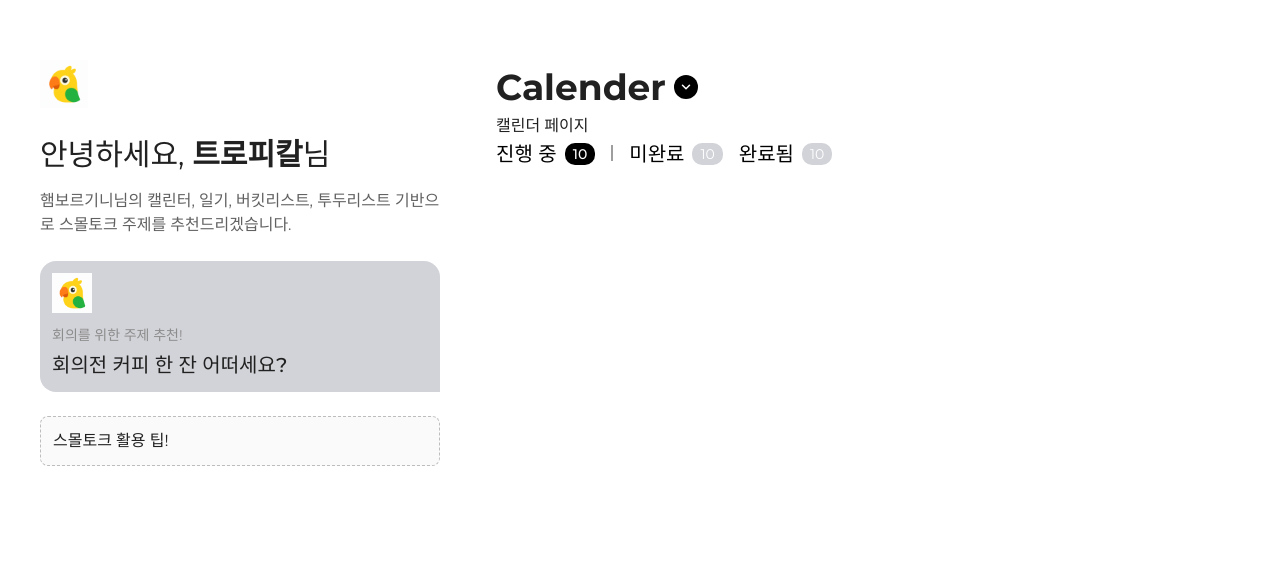
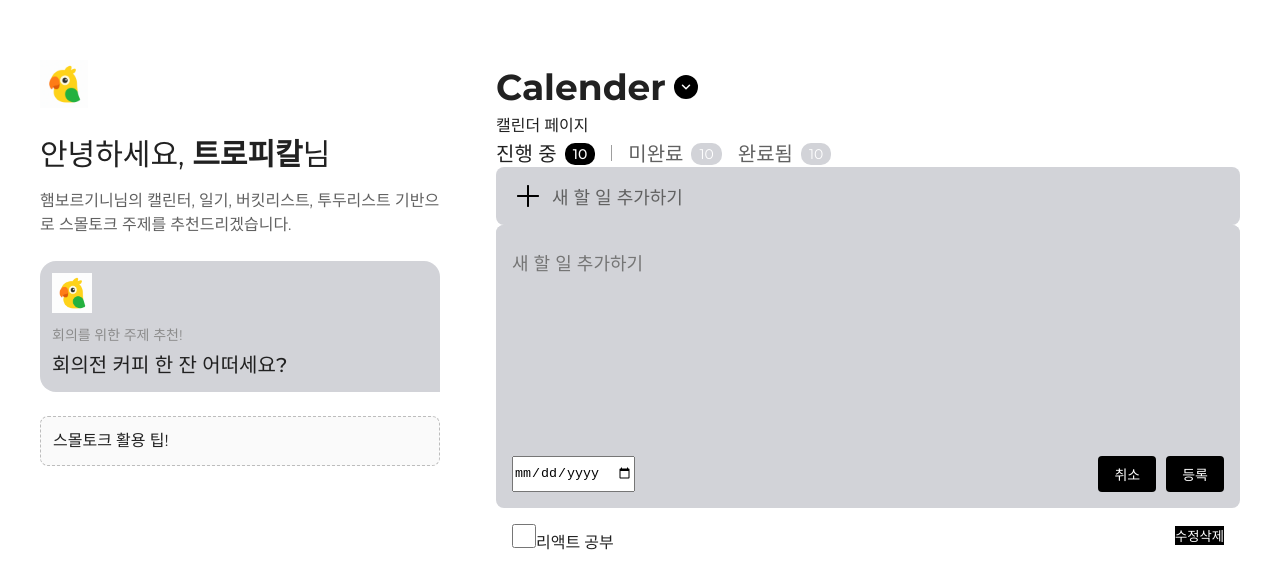
Before and after one commit to Aicemelt/Tropical-frontend, a React (Vite) app: page / in a window 1280 px wide. Shown: the top 588 px of the page. Built offline with nearby package versions, Linux system fonts and the light colour scheme; a web font is replaced by a local one.

Commit message:
todo input form 컴포넌트 생성

```diff
--- a/package.json
+++ b/package.json
@@ -13,7 +13,7 @@
     "axios": "^1.11.0",
     "react": "^19.1.1",
     "react-dom": "^19.1.1",
-    "react-router-dom": "^7.8.2",
+    "react-router-dom": "^7.9.0",
     "sass": "^1.92.1",
     "scss": "^0.2.4",
     "zustand": "^5.0.8"
--- a/src/App.jsx
+++ b/src/App.jsx
@@ -1,13 +1,16 @@
 import './styles/global.scss';
 import RightLayout from "./layouts/RightLayout.jsx";
 import LeftLayout from "./layouts/LeftLayout.jsx";
+import {BrowserRouter} from "react-router-dom";
 
 function App() {
 
   return (
     <>
-        <LeftLayout/>
-        <RightLayout/>
+        <BrowserRouter >
+            <LeftLayout/>
+            <RightLayout/>
+        </BrowserRouter>
     </>
   )
 }
--- a/src/components/common/RightHeader.jsx
+++ b/src/components/common/RightHeader.jsx
@@ -1,5 +1,6 @@
 import React, {useState} from 'react';
-import {dropdownBtn, on} from '../../styles/components/Header.module.scss';
+import  styles from '../../styles/components/Header.module.scss';
+import {Link} from "react-router-dom";
 
 const RightHeader = () => {
 
@@ -16,12 +17,18 @@ const RightHeader = () => {
             {/*  헤더 텍스트는 동적으로 변경  */}
                 Calender
             </h3>
-            <button className={dropdownBtn} type={"button"} onClick={handleMenu}></button>
+            <button className={`${styles.dropdownBtn}`} type={"button"} onClick={handleMenu}></button>
             <nav style={isBlock ? {display: "block"} : {display: "none"}}>
                 <ul>
-                    <li className={on}>Calender</li>
-                    <li>Todo</li>
-                    <li>Bucket List</li>
+                    <li className={`${styles.on}`}>
+                        <Link to={''} className={`${styles.navLink}`}>Calender</Link>
+                    </li>
+                    <li>
+                        <Link to={''} className={`${styles.navLink}`}>Todo</Link>
+                    </li>
+                    <li>
+                        <Link to={''} className={`${styles.navLink}`}>Bucket List</Link>
+                    </li>
                 </ul>
             </nav>
         </header>
--- /dev/null
+++ b/src/components/todo/TodoInput.jsx
@@ -0,0 +1,37 @@
+import React, {useRef} from 'react';
+import styles from '../../styles/components/Input.module.scss';
+import {Form} from "react-router-dom";
+
+const TodoInput = () => {
+
+    const scrollHeightRef = useRef();
+    const handleInput = () => {
+        if(scrollHeightRef.current) {
+            scrollHeightRef.current.style.height = 'auto';
+            scrollHeightRef.current.style.height = scrollHeightRef.current.scrollHeight + 'px';
+        }
+    }
+
+    return (
+        <>
+            <button className={`${styles.addBtn}`}>새 할 일 추가하기</button>
+            <form className={`${styles.inputForm}`}>
+                <textarea
+                    ref={scrollHeightRef}
+                    placeholder={"새 할 일 추가하기"}
+                    onInput={handleInput}
+                >
+                </textarea>
+                <div className={styles.btnContainer}>
+                    <input type="date" className={styles.dateInput}/>
+                    <div className={styles.btnArea}>
+                        <button className={`${styles.btn} ${styles.btnCancel}`}>취소</button>
+                        <button className={`${styles.btn} ${styles.btnSubmit}`}>등록</button>
+                    </div>
+                </div>
+            </form>
+        </>
+    );
+};
+
+export default TodoInput;
--- /dev/null
+++ b/src/components/todo/TodoItem.jsx
@@ -0,0 +1,19 @@
+import React from 'react';
+import styles from '../../styles/components/Item.module.scss';
+
+const TodoItem = () => {
+    return (
+        <div className={`${styles.item}`}>
+            <div>
+                <input type={"checkbox"} id={`todo-${1}`}/>
+                <label htmlFor={`todo-${1}`}>리액트 공부</label>
+            </div>
+            <div>
+                <button>수정</button>
+                <button>삭제</button>
+            </div>
+        </div>
+    );
+};
+
+export default TodoItem;
--- /dev/null
+++ b/src/components/todo/TodoList.jsx
@@ -0,0 +1,12 @@
+import React from 'react';
+import TodoItem from "./TodoItem.jsx";
+
+const TodoList = () => {
+    return (
+        <div>
+            <TodoItem />
+        </div>
+    );
+};
+
+export default TodoList;
--- a/src/pages/TodoPage.jsx
+++ b/src/pages/TodoPage.jsx
@@ -1,10 +1,14 @@
 import React from 'react';
 import TodoFilter from "../components/todo/TodoFilter.jsx";
+import TodoInput from "../components/todo/TodoInput.jsx";
+import TodoList from "../components/todo/TodoList.jsx";
 
 const TodoPage = () => {
     return (
         <>
             <TodoFilter />
+            <TodoInput />
+            <TodoList />
         </>
     );
 };
--- a/src/styles/components/Filter.module.scss
+++ b/src/styles/components/Filter.module.scss
@@ -12,6 +12,7 @@
   display: flex;
   flex-direction: row;
   align-items: center;
+  color: var(--text-secondary);
 
   span {
     font-family: var(--font-english);
@@ -26,7 +27,7 @@
   &:nth-child(1)::after {
     content: '';
     display: block;
-    width: 2px;
+    width: 1px;
     height: 16px;
     background-color: #9E9E9E;
     margin-left: 16px;
@@ -34,6 +35,7 @@
 
   &.on {
     font-weight: var(--font-medium);
+    color: var(--text-primary);
 
     span {
       background-color: #000;
--- a/src/styles/components/Header.module.scss
+++ b/src/styles/components/Header.module.scss
@@ -60,6 +60,12 @@ header {
     font-weight: var(--text-lg);
     border-radius: var(--text-base);
     box-shadow: 0 4px 25px rgba(0, 0, 0, 0.1);
+    z-index: 1;
+
+    .navLink {
+      text-decoration: none;
+      color: var(--text-primary);
+    }
   }
   .on {
     font-weight: var(--font-bold);
--- /dev/null
+++ b/src/styles/components/Input.module.scss
@@ -0,0 +1,76 @@
+.addBtn {
+  width: 100%;
+  padding: 16px 16px 16px 56px;
+  border: none;
+  border-radius: 8px;
+  font-size: var(--text-lg);
+  color: var(--text-secondary);
+  text-align: left;
+  position: relative;
+  background-color: var(--bg-teritary);
+
+  &::after {
+    content: '';
+    display: block;
+    width: 32px;
+    height: 32px;
+    background-image: url("../../asset/plus-32.png");
+    position: absolute;
+    top: 50%;
+    transform: translateY(-50%);
+    left: 16px;
+  }
+}
+
+.inputForm {
+  width: 100%;
+  background-color: var(--bg-teritary);
+  border-radius: 8px;
+
+  textarea {
+    width: 100%;
+    border: none;
+    background-color: var(--bg-teritary);
+    padding: 24px 16px 16px 16px;
+    border-radius: 8px 8px 0 0;
+    min-height: 208px;
+    font-size: var(--text-lg);
+    color: var(--text-secondary);
+    font-family: var(--font-korean);
+    resize: none;
+  }
+
+  .btnContainer {
+    display: flex;
+    padding: 16px;
+    flex-direction: row;
+    justify-content: space-between;
+
+    .btnArea {
+      display: flex;
+      flex-direction: row;
+      gap: 10px;
+
+      input[type="date"] {
+        position: relative;
+        padding: 4px 8px;
+        border-radius: 50%;
+      }
+
+      .btn{
+        padding: 8px 16px;
+        border-radius: 4px;
+        font-size: var(--text-sm);
+      }
+      .cancelBtn {
+
+      }
+      .submitBtn {
+
+      }
+
+    }
+
+    }
+
+}
--- /dev/null
+++ b/src/styles/components/Item.module.scss
@@ -0,0 +1,12 @@
+.item {
+  padding: 16px;
+  display: flex;
+  flex-direction: row;
+  justify-content: space-between;
+  align-content: center;
+
+  input[type="checkbox"] {
+    width: 24px;
+    height: 24px;
+  }
+}
--- a/src/styles/global.scss
+++ b/src/styles/global.scss
@@ -91,13 +91,15 @@ ul {
 
 button {
   cursor: pointer;
+  border: 0;
+  background-color: #000;
+  color: var(--white)
 }
 
 #root {
   width: 1200px;
   display: flex;
   margin: 60px auto 0;
-  overflow-y: hidden;
   max-height: 100vh;
   flex-direction: row;
   gap: 4.67%;
@@ -112,8 +114,8 @@ button {
 @media (max-width: 768px) {
   #root {
     flex-direction: column;
-    overflow-y: auto;
     padding: 0 16px;
     gap: 36px;
+    height: auto;
   }
 }
```
Also changed, not shown: src/asset/plus-32.png (added), 1 other file (tests, documents, lock files or other folders).
